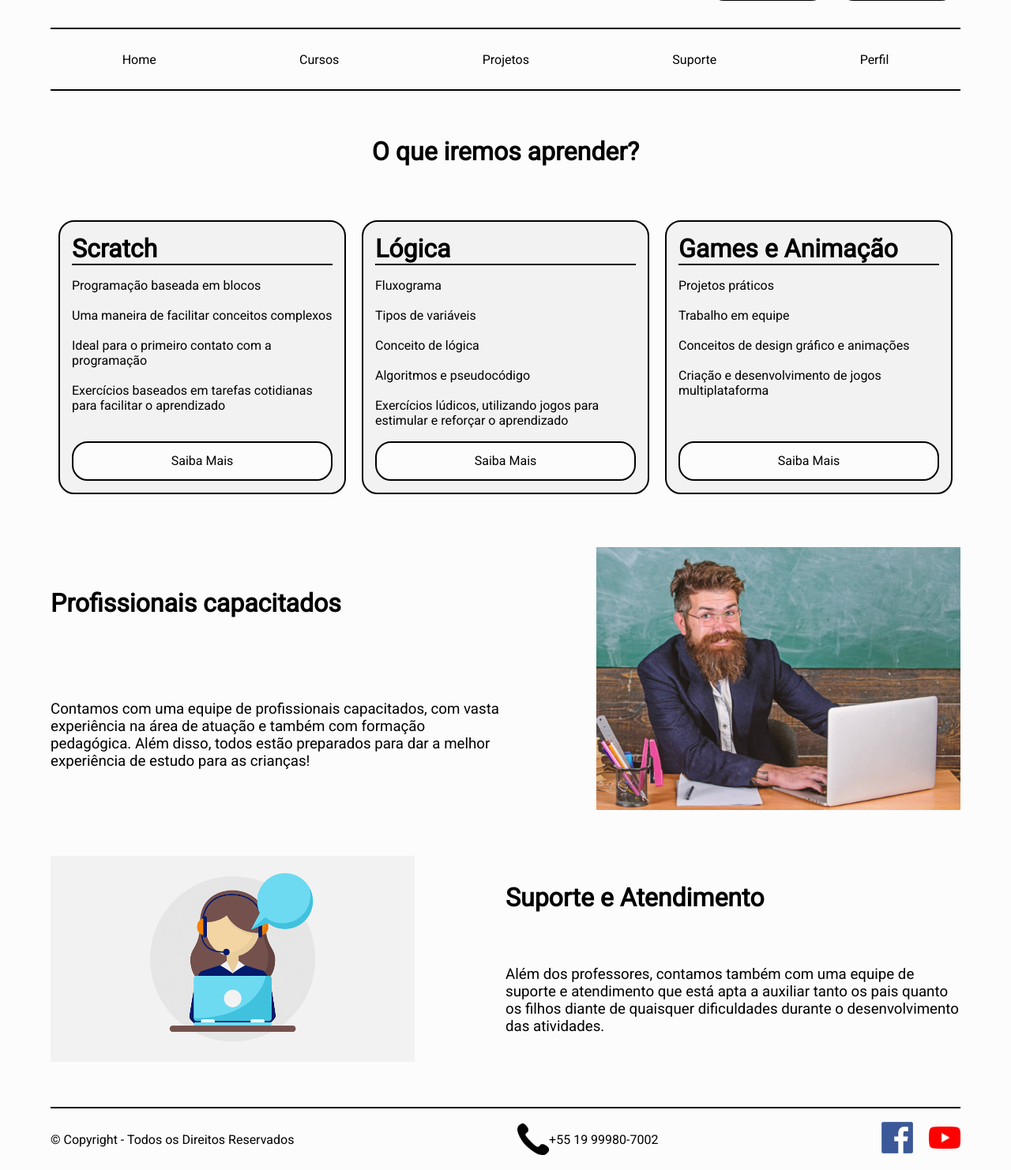
After one commit to gabriel-venezian/kids-academy, a PHP site: page /pages/conteudo.php in a window 1280 px wide. The commit adds this page. Shown: the part 316-1798 px from the top of the page at 79% size. Run offline with PHP 8.4, Linux system fonts and the light colour scheme.

Commit message:
Adicionado projetos e cursos

```diff
--- a/css/style.css
+++ b/css/style.css
@@ -94,7 +94,7 @@ main{
     width: 100%;
     flex-direction: column;
     align-items: center;
-    margin-bottom: 10%;
+    margin-bottom: 5%;
 }
 
 .bloco{
@@ -150,3 +150,57 @@ footer p{
 footer img{
     width: 40px;
 }
+
+.row{
+    display: flex;
+    flex-direction: row;
+    width: 100%;
+    /* flex-wrap: wrap; */
+    justify-content: space-around;
+    margin-top: 5%;
+}
+
+.card{
+    display: flex;
+    width: 32%;
+    flex-direction: column;
+    padding: 15px;
+    margin: 10px;
+    border: 2px solid black;
+    border-radius: 20px;
+    background-color: #F2F2F2;
+}
+
+.card h1{
+    border-bottom: 2px solid black;
+    margin-bottom: 5%;
+}
+
+.card p{
+    margin-bottom: 5%;
+}
+
+.card img{
+    margin-bottom: 5%;
+}
+
+.card .btn{
+    margin: 0;
+    margin-top: auto;
+    width: 100%;
+    height: 50px;
+}
+
+.card .btn:hover{
+    background-color: #1B1B1B;
+    color: white;
+    opacity: 1;
+}
+
+.bloco-alt{
+    margin-top: 5%;
+}
+
+.bloco-alt .texto{
+    justify-content: space-around;
+}
--- /dev/null
+++ b/pages/conteudo.php
@@ -0,0 +1,75 @@
+<?php
+    include 'header.php';
+?>
+
+<h1>O que iremos aprender?</h1>
+
+<div class="row">
+    <div class="card">
+        <h1>Scratch</h1>
+        <p>
+            Programação baseada em blocos <br><br>
+
+            Uma maneira de facilitar conceitos complexos <br> <br>
+
+            Ideal para o primeiro contato com a programação <br> <br>
+
+            Exercícios baseados em tarefas cotidianas para facilitar o aprendizado
+        </p>
+        <a href="" class="btn">Saiba Mais</a>
+    </div>
+
+    <div class="card">
+        <h1>Lógica</h1>
+        <p>
+            Fluxograma <br><br>
+
+            Tipos de variáveis <br><br>
+
+            Conceito de lógica <br><br>
+
+            Algoritmos e pseudocódigo <br><br>
+
+            Exercícios lúdicos, utilizando jogos para estimular e reforçar o aprendizado
+        </p>
+        <a href="" class="btn">Saiba Mais</a>
+    </div>
+
+    <div class="card">
+        <h1>Games e Animação</h1>
+        <p>
+            Projetos práticos <br><br>
+
+            Trabalho em equipe <br><br>
+
+            Conceitos de design gráfico e animações <br><br>
+
+            Criação e desenvolvimento de jogos multiplataforma
+        </p>
+        <a href="" class="btn">Saiba Mais</a>
+    </div>
+</div>
+
+<div class="bloco bloco-alt">
+    <div class="texto">
+        <h1>Profissionais capacitados</h1>
+        <h3 class="font-light">
+         Contamos com uma equipe de profissionais capacitados, com vasta experiência na área de atuação e também com formação pedagógica. Além disso, todos estão preparados para dar a melhor experiência de estudo para as crianças!
+        </h3>
+    </div>
+    <img src="../img/profissional.jpg" alt="">
+</div>
+
+<div class="bloco bloco-alt">
+    <img src="../img/suporte.png" alt="">
+    <div class="texto">
+        <h1>Suporte e Atendimento</h1>
+        <h3 class="font-light">
+            Além dos professores, contamos também com uma equipe de suporte e atendimento que está apta a auxiliar tanto os pais quanto os filhos diante de quaisquer dificuldades durante o desenvolvimento das atividades.
+        </h3>
+    </div>
+</div>
+
+<?php
+    include 'footer.php';
+?>
--- a/pages/header.php
+++ b/pages/header.php
@@ -29,11 +29,11 @@
 
     <nav>
         <ul>
-            <li><a href=""> Sessão 1</a></li>
-            <li><a href=""> Sessão 2</a></li>
-            <li><a href=""> Sessão 3</a></li>
-            <li><a href=""> Sessão 4</a></li>
-            <li><a href=""> Sessão 5</a></li>
+            <li><a href="index.php">Home</a></li>
+            <li><a href="conteudo.php">Cursos</a></li>
+            <li><a href="projetos.php">Projetos</a></li>
+            <li><a href="suporte.php">Suporte</a></li>
+            <li><a href="perfil.php">Perfil</a></li>
         </ul>
     </nav>
 
--- a/pages/index.php
+++ b/pages/index.php
@@ -13,7 +13,7 @@
 
             Clique no botão abaixo para maiores informações, e venha participar da Kids Academy!
         </h3>
-        <a class="btn" href="">Saiba mais!</a>
+        <a class="btn" href="conteudo.php">Saiba mais!</a>
     </div>
     <img src="../img/home1.jpeg" alt="">
 </div>
@@ -27,7 +27,7 @@
 
         Confira abaixo alguns exemplos de exercícíos produzidos em aula.
         </h3>
-        <a class="btn" href="">Exemplos práticos</a>
+        <a class="btn" href="projetos.php">Exemplos práticos</a>
     </div>
 </div>
 
```
Also changed, not shown: pages/projetos.php (added, +27 -0 lines), img/calculadora.jpg (added), img/lampada.jpg (added), img/profissional.jpg (added), img/semaforo.jpg (added), img/suporte.jpg (added), img/suporte.png (added).
